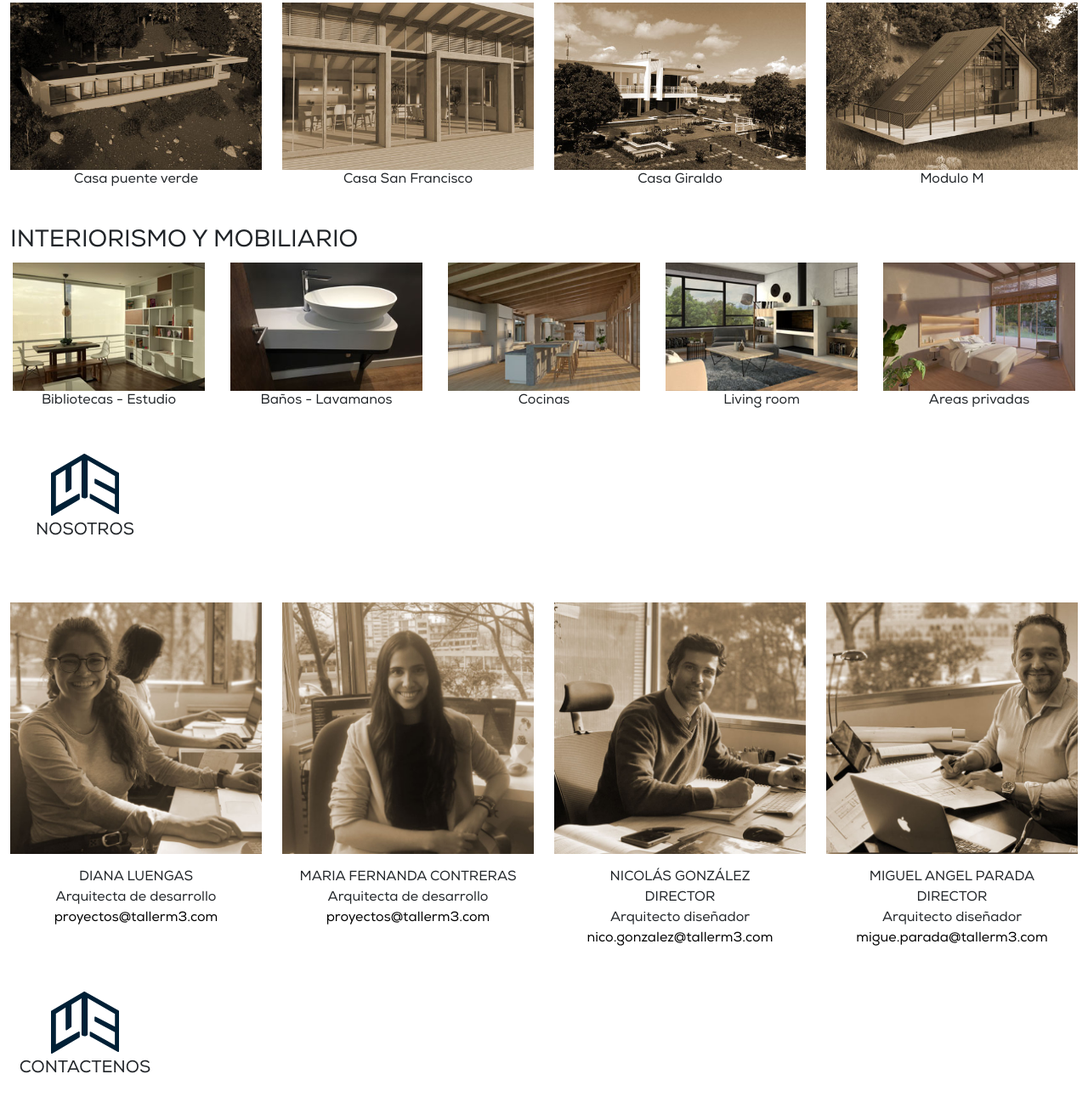
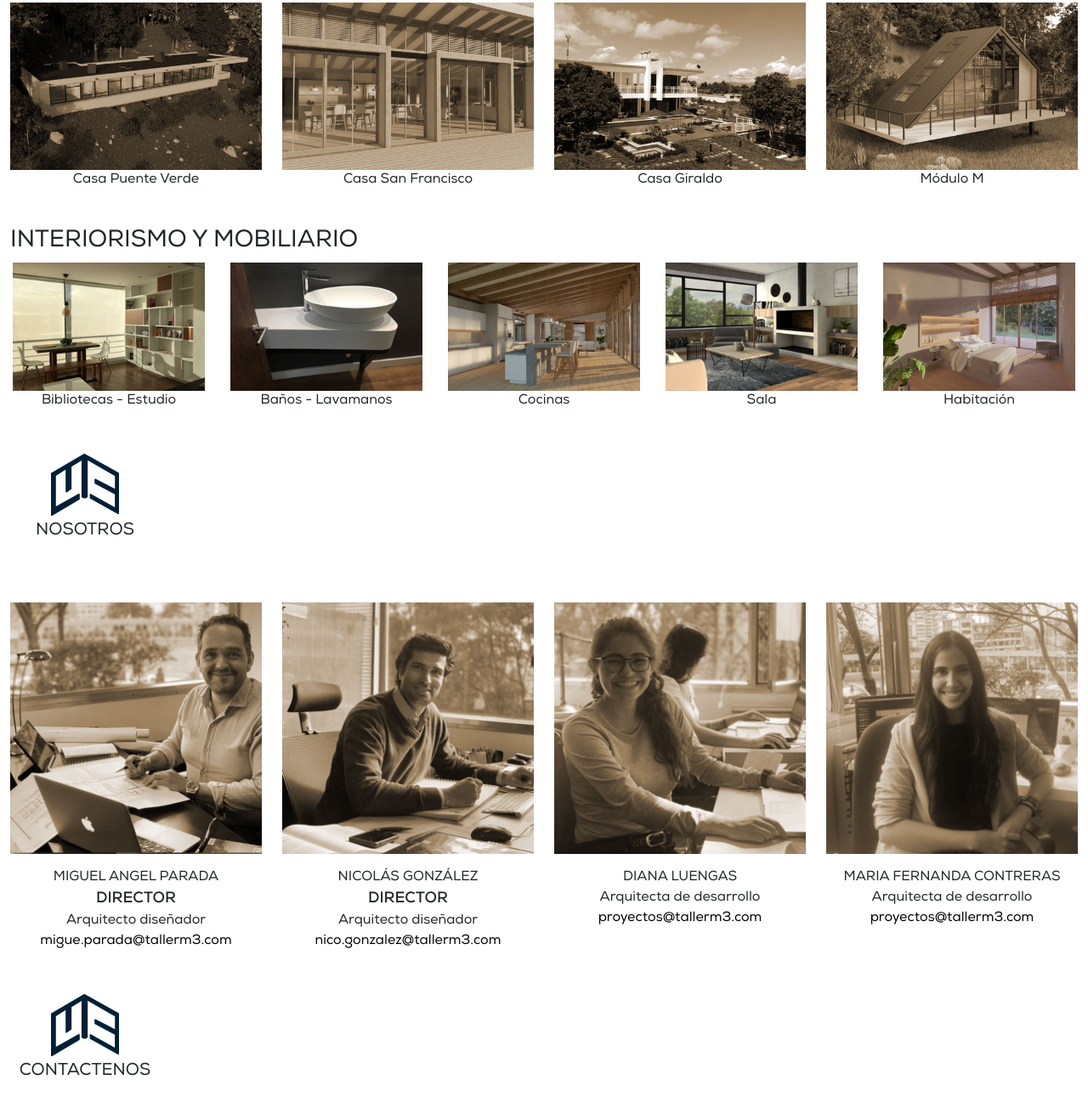
Before and after one commit to manual3arquitectura/corpo, a plain HTML site: page index.html in a window 1280 px wide. Shown: the part 1120-2424 px from the top of the page at 85% size. Drawn offline with nearby package versions, Linux system fonts and the light colour scheme.

Commit message:
UI Changes

```diff
--- a/assets/scss/global.scss
+++ b/assets/scss/global.scss
@@ -2,6 +2,12 @@
 @font-face {
     font-family: NexaRegular;
     src: url('../../assets/font/NexaRegular.otf');
+    font-weight: normal;
+    font-style: normal;
+  }
+@font-face {
+    font-family: NexaBold;
+    src: url('../../assets/font/NexaBold.otf');
     font-weight: normal;
     font-style: normal;
   }
@@ -126,6 +132,10 @@
         height: 20px;
         display: block;
     }
+    strong{
+        font-family: NexaBold;
+        font-size: 18px;
+    }
     @media (max-width: 768px) {
         background: #dbdbdb;
     }
--- a/index.html
+++ b/index.html
@@ -45,8 +45,8 @@
             <img src="img/bg_home.jpg" class="img-fluid" alt="Inicio">
         </div>
         <div class="col-12 col-md-4 introduction d-flex align-items-center p-0">
-            <p class="text-end p-5">En MANUAL 3 amamos los que hacemos, vemos el diseño como una disciplina integral, transversal a todas las actividades de la vida cotidiana.<br><br>
-            Nos importa la experiencia de cada ser vivo en los espacios que concebimos, vivir debe ser un placer.</p>
+            <p class="text-end p-5">En MANUAL 3 amamos lo que hacemos. Vemos el diseño como una disciplina integral y transversal a todas las actividades de la vida cotidiana.<br><br>
+                Nos importa la experiencia de cada ser vivo en los espacios que concebimos: vivir debe ser un placer.</p>
         </div>
     </section>
 
@@ -66,7 +66,7 @@
                 <a data-bs-toggle="modal" data-bs-target="#puente-verde">
                     <!-- imagen -->
                     <img class="img-fluid" src="img/p-casa-puente-verde.jpg" alt="Casa puente verde"><br>
-                    <span class="col-12">Casa puente verde</span>
+                    <span class="col-12">Casa Puente Verde</span>
                 </a>
             </div>
             <div class="col-sm-6 col-md-3 text-center">
@@ -89,8 +89,8 @@
                 <!-- Large modal -->
                 <a data-bs-toggle="modal" data-bs-target="#modulo-m">
                     <!-- imagen -->
-                <img class="img-fluid" src="img/p-modulo-m.jpg" alt="Modulo M"><br>
-                <span class="col-12">Modulo M</span>
+                <img class="img-fluid" src="img/p-modulo-m.jpg" alt="Módulo M"><br>
+                <span class="col-12">Módulo M</span>
                 </a>
             </div>
         </article>
@@ -110,12 +110,12 @@
                 <span class="col-12">Cocinas</span>
             </div>
             <div class="col-sm-6 col-md-5ths text-center">
-                <img src="img/im-living-room.jpg" alt="Living room" class="img-fluid"><br>
-                <span class="col-12">Living room</span>
+                <img src="img/im-living-room.jpg" alt="Sala" class="img-fluid"><br>
+                <span class="col-12">Sala</span>
             </div>
             <div class="col-sm-6 col-md-5ths text-center">
-                <img src="img/im-areas-privadas.jpg" alt="Areas privadas" class="img-fluid"><br>
-                <span class="col-12">Areas privadas</span>
+                <img src="img/im-areas-privadas.jpg" alt="Habitación" class="img-fluid"><br>
+                <span class="col-12">Habitación</span>
             </div>
         </article>
     </section>
@@ -131,20 +131,20 @@
         </div>
         <article class="row my-5">
             <div class="col-sm-6 col-md-3 text-center">
+                <img class="img-fluid my-3" src="img/t-miguel.jpg" alt="Miguel Angel Parada"><br>
+                <span class="col-12">MIGUEL ANGEL PARADA<br> <strong> DIRECTOR </strong><br>Arquitecto diseñador<br> <a class="email" href="mailto:migue.parada@tallerm3.com">migue.parada@tallerm3.com</a></span>
+            </div>
+            <div class="col-sm-6 col-md-3 text-center">
+                <img class="img-fluid my-3" src="img/t-nicolas.jpg" alt="Nicolás Gonzáles"><br>
+                <span class="col-12">NICOLÁS GONZÁLEZ<br> <strong> DIRECTOR </strong><br>Arquitecto diseñador<br> <a class="email" href="mailto:nico.gonzalez@tallerm3.com">nico.gonzalez@tallerm3.com</a></span>
+            </div>
+            <div class="col-sm-6 col-md-3 text-center">
                 <img class="img-fluid my-3" src="img/t-diana.jpg" alt="Diana Luengas"><br>
                 <span class="col-12">DIANA LUENGAS<br>Arquitecta de desarrollo<br> <a class="email" href="mailto:proyectos@tallerm3.com">proyectos@tallerm3.com</a></span>
             </div>
             <div class="col-sm-6 col-md-3 text-center">
                 <img class="img-fluid my-3" src="img/t-mariafernanda.jpg" alt="Maria Fernanda Contreras"><br>
                 <span class="col-12">MARIA FERNANDA CONTRERAS<br>Arquitecta de desarrollo<br> <a class="email" href="mailto:proyectos@tallerm3.com">proyectos@tallerm3.com</a></span>
-            </div>
-            <div class="col-sm-6 col-md-3 text-center">
-                <img class="img-fluid my-3" src="img/t-nicolas.jpg" alt="Nicolás Gonzáles"><br>
-                <span class="col-12">NICOLÁS GONZÁLEZ<br>DIRECTOR<br>Arquitecto diseñador<br> <a class="email" href="mailto:nico.gonzalez@tallerm3.com">nico.gonzalez@tallerm3.com</a></span>
-            </div>
-            <div class="col-sm-6 col-md-3 text-center">
-                <img class="img-fluid my-3" src="img/t-miguel.jpg" alt="Miguel Angel Parada"><br>
-                <span class="col-12">MIGUEL ANGEL PARADA<br>DIRECTOR<br>Arquitecto diseñador<br> <a class="email" href="mailto:migue.parada@tallerm3.com">migue.parada@tallerm3.com</a></span>
             </div>
         </article>
     </section>
@@ -310,7 +310,7 @@
                         <div class="row">
                             <div class="col-sm-12 col-md-8">
                                 <p class="mx-5 col-8">Nuestro primer proyecto en sistema constructivo liviano y prefabricado, diseñado para climas fríos y templados. Si tienes un lote y te interesa una construcción rápida y eficiente, ¡este este proyecto es para ti!</p>
-                                <h3 class="mx-5 d-flex align-items-end">MODULO M</h3>
+                                <h3 class="mx-5 d-flex align-items-end">MÓDULO M</h3>
                                 <div class="px-5">
                                     <img src="img/pro-modelo-m.jpg" class="img-fluid proyect-image" alt="">
                                 </div>
```
Also changed, not shown: assets/font/NexaBold.otf (added), assets/scss/global.css, 1 other file.
